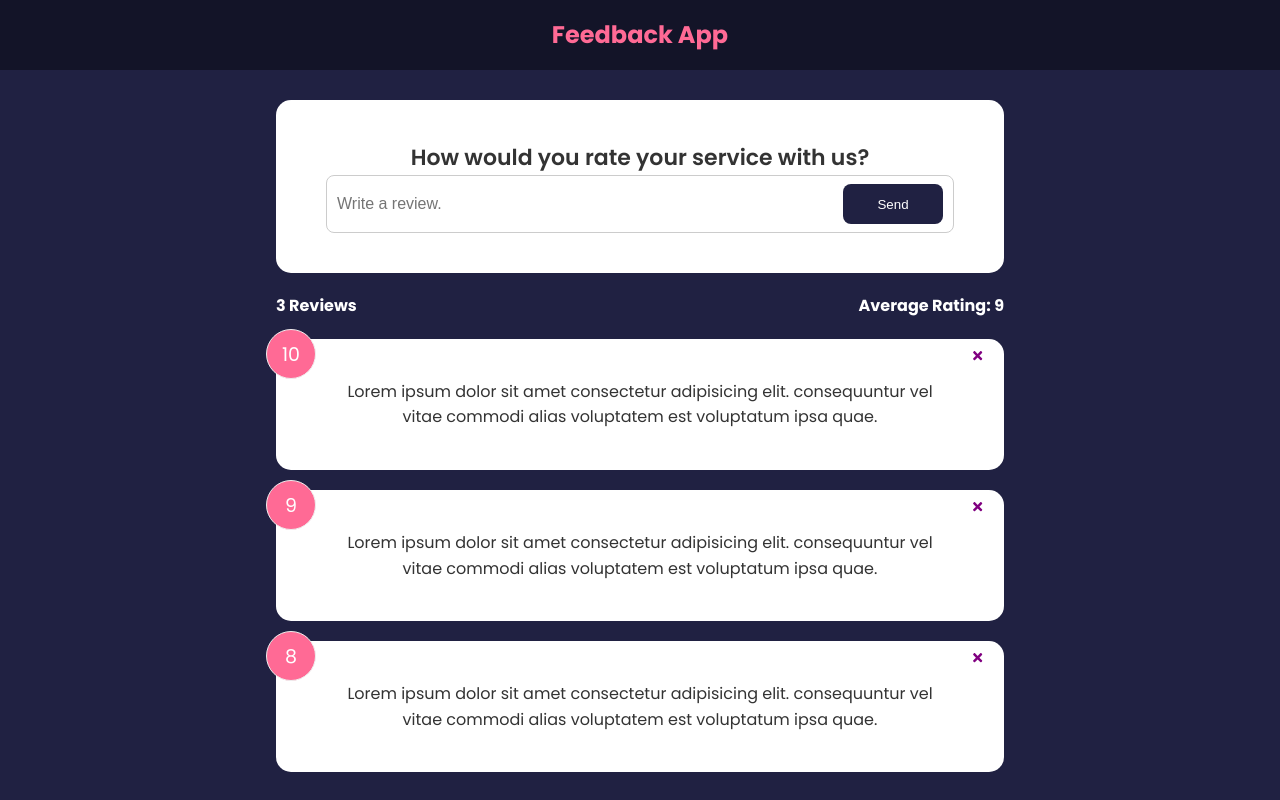
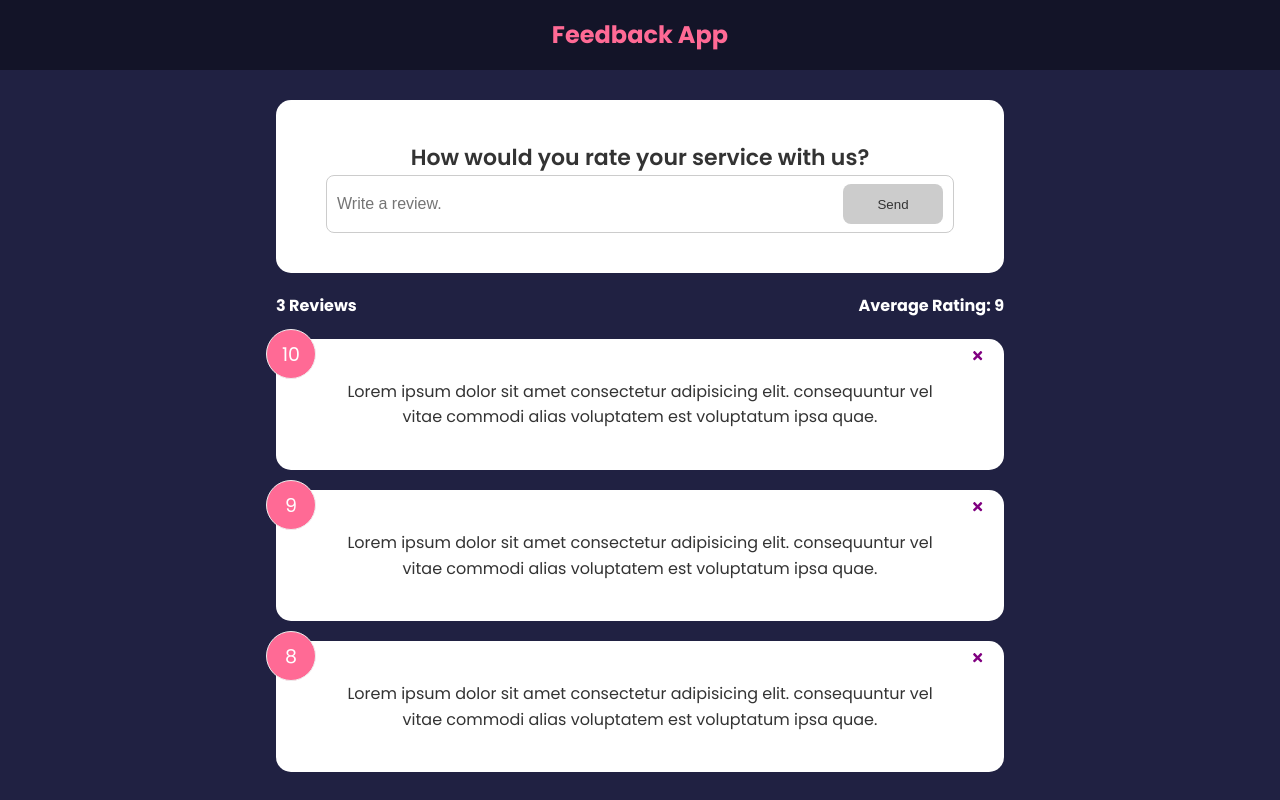
Before and after one commit to Owhab/Feedback-App, a React (Create React App) app: page / in a window 1280 px wide. Built offline with nearby package versions, Linux system fonts and the light colour scheme.

Commit message:
Realtime Validation added to the Submit Button

```diff
--- a/src/components/FeedbackForm.js
+++ b/src/components/FeedbackForm.js
@@ -4,10 +4,21 @@
 
 const FeedbackForm = () => {
   const [text, setText] = useState("");
+  const [btnDisabled, setBtnDisabled] = useState(true);
+  const [message, setMessage] = useState("");
 
   const handleTextChange = (e) => {
-    console.log(e.target.value);
     setText(e.target.value);
+    if (text === "") {
+      setBtnDisabled(true);
+      setMessage(null);
+    } else if (text !== "" && text.trim().length <= 10) {
+      setBtnDisabled(true);
+      setMessage("Text must be at least 10 characters long.");
+    } else {
+      setBtnDisabled(false);
+      setMessage(null);
+    }
   };
   return (
     <Card>
@@ -20,8 +31,11 @@
             placeholder="Write a review."
             value={text}
           />
-          <Button type="submit"> Send</Button>
+          <Button type="submit" isDisabled={btnDisabled}>
+            Send
+          </Button>
         </div>
+        {message && <div className="message">{message}</div>}
       </from>
     </Card>
   );
```
